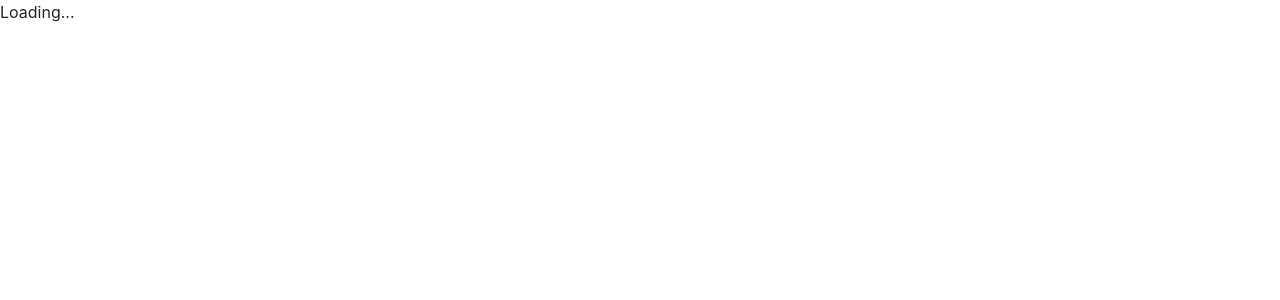
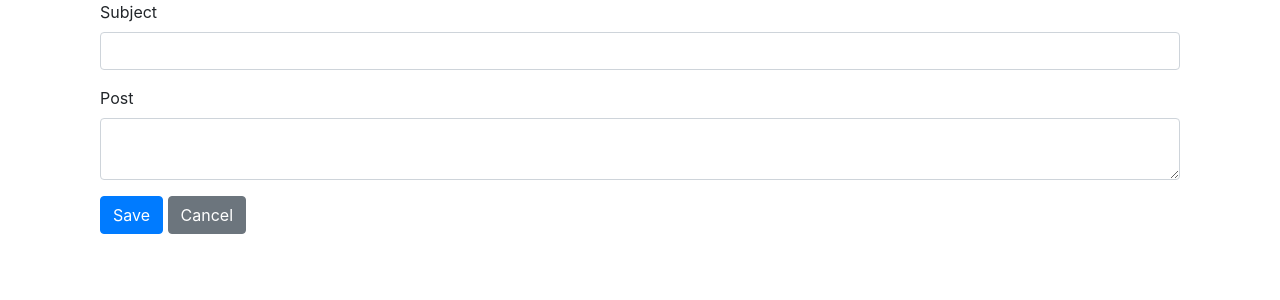
Before and after one commit to LjubaBeglerbegovic/ForumReact, a React (Create React App) app: page /post/new in a window 1280 px wide. Shown: the top 300 px of the page. Built offline with nearby package versions, Linux system fonts and the light colour scheme.

Commit message:
Add new post

```diff
--- a/src/App.js
+++ b/src/App.js
@@ -1,7 +1,8 @@
 import React, { Component } from 'react';
 import './App.css';
 import Home from './Home';
-import PostDetails from './PostDetails';
+import PostDetails from './Post/PostDetails';
+import NewPost from './Post/NewPost';
 import { BrowserRouter as Router, Route, Switch } from 'react-router-dom';
 
 class App extends Component {
@@ -11,6 +12,7 @@ class App extends Component {
 	      <Router>
 		      <Switch>
 	      		<Route path='/' exact={true} component={Home}/>
+	      		<Route path='/post/new' component={NewPost}/>
 	      		<Route path='/post/:id' component={PostDetails}/>
 		      </Switch>
 	      </Router>
--- a/src/Home.js
+++ b/src/Home.js
@@ -1,5 +1,5 @@
 import React, {Component} from 'react';
-import { Table, Container } from 'reactstrap';
+import { Table, Container, Button } from 'reactstrap';
 import { Link } from 'react-router-dom';
 import './App.css';
 
@@ -26,6 +26,7 @@ class Home extends Component {
       <div className="App">
       	<Container fluid>
 	        <h2>Posts</h2>
+	        <Button color="success" className="float-right" tag={Link} to="/post/new">New post</Button>
 	        <Table>
 	        	<thead>
 	        		<tr>
--- /dev/null
+++ b/src/Post/NewPost.js
@@ -0,0 +1,67 @@
+import React, { Component } from 'react';
+import { withRouter, Link } from 'react-router-dom';
+import { Form, FormGroup, Label, Input, Button, Container } from 'reactstrap';
+
+class NewPost extends Component{
+
+	constructor(props){
+		super(props);
+		this.state = {
+				post:{
+					subject:'',
+					message: ''
+				}
+		};
+		this.handleChange = this.handleChange.bind(this);
+		this.handleSubmit = this.handleSubmit.bind(this);
+	}
+
+	async handleChange(event) {
+	    const target = event.target;
+	    const value = target.value;
+	    const name = target.name;
+	    let post = {...this.state.post};
+	    post[name] = value;
+	    this.setState({post});
+	  }
+
+	async handleSubmit(event){
+		const {post} = this.state;
+		await fetch(`/forum/post`, {
+			method: 'Post',
+			headers: {
+				'Accept': 'application/json',
+				'Content-Type': 'application/json'
+			},
+			body: JSON.stringify(post)
+		})
+		.then(res => console.log('response: ', res))
+		.catch(err => console.error('Caught error: ', err));
+	}
+
+	render(){
+		const {post} = this.state;
+
+		return <div className="container">
+		<Container fluid>
+			<Form onSubmit={this.handleSubmit}>
+				<FormGroup>
+					<Label>Subject</Label>
+					<Input name="subject" id="subject" value={post.subject} onChange={this.handleChange} />
+				</FormGroup>
+				<FormGroup>
+					<Label>Post</Label>
+					<Input type="textarea" name="message" id="message" value={post.message} onChange={this.handleChange} />
+				</FormGroup>
+				<FormGroup>
+		            <Button color="primary" type="submit">Save</Button>{' '}
+		            <Button color="secondary" tag={Link} to="/">Cancel</Button>
+		        </FormGroup>
+			</Form>
+		</Container>
+       </div>
+	}
+
+}
+
+export default withRouter(NewPost);
--- a/src/PostDetails.js
+++ b/src/Post/PostDetails.js
@@ -69,7 +69,7 @@ class PostDetails extends Component{
 
 		return <div className="container">
 			<h2>{item.subject}</h2>
-			<Input type="text" value={dateTime} readOnly/>
+			<Label>{dateTime}</Label>
 			<br/>
 			<Input type="textarea" value={item.message} readOnly/><br/>
 			{comments}
```
